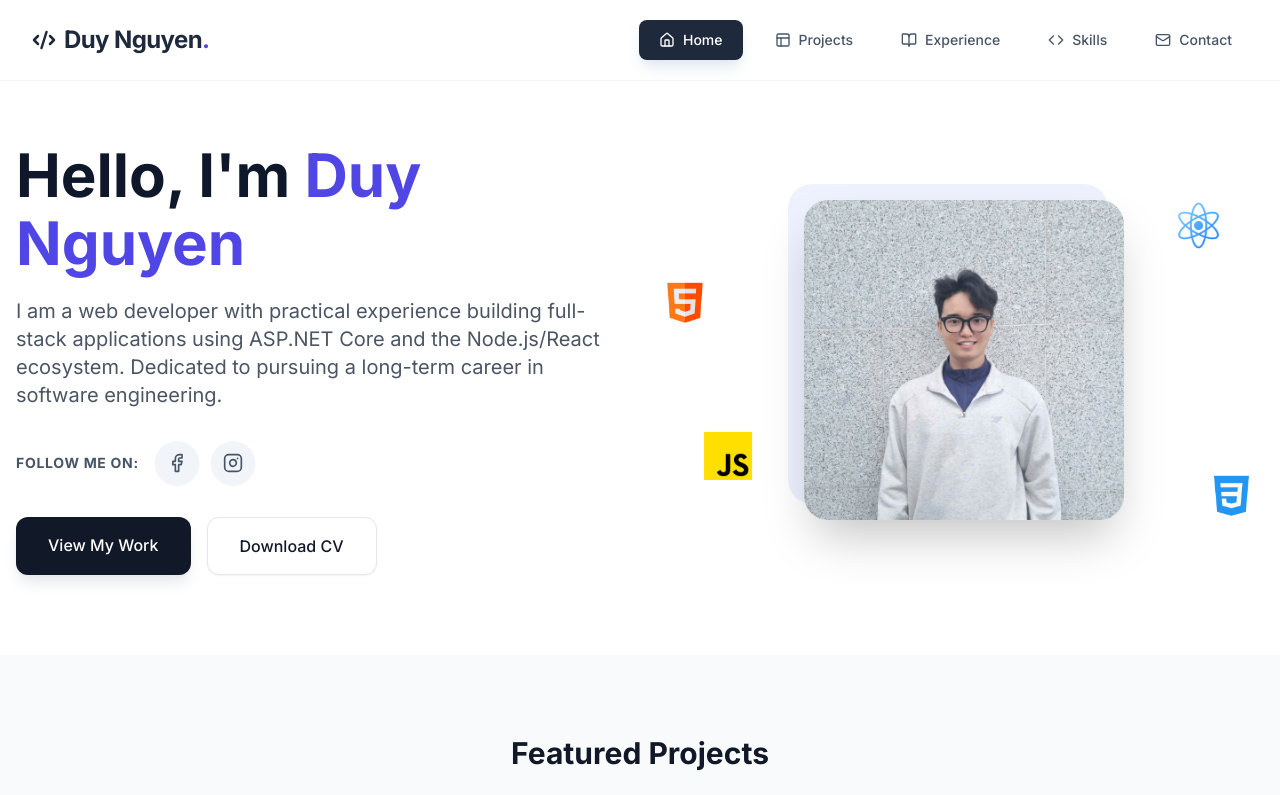
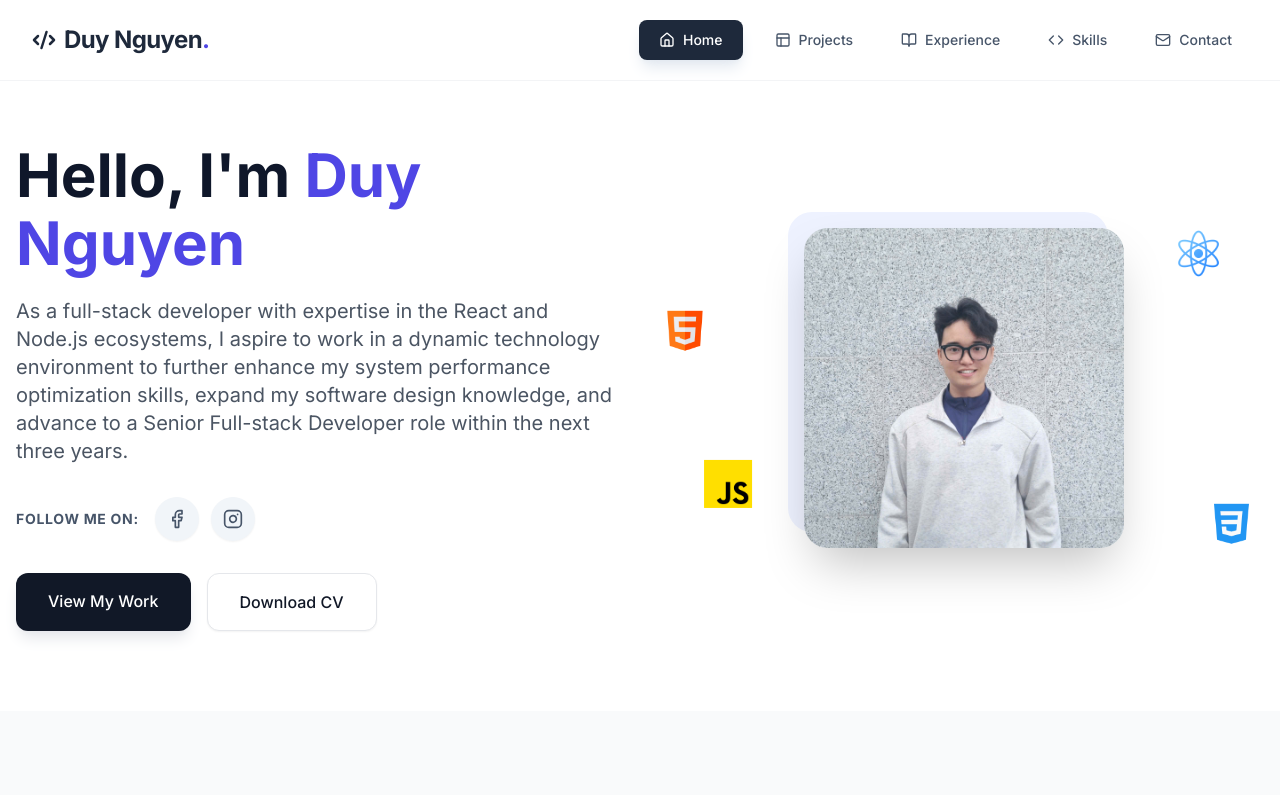
Before and after one commit to DUYN3630/duynguyen-portfolio, a React (Vite) app: page / in a window 1280 px wide. Shown: the top 795 px of the page. Built offline with nearby package versions, Linux system fonts and the light colour scheme; no server answers.

Commit message:
update cv

```diff
--- a/src/App.jsx
+++ b/src/App.jsx
@@ -318,7 +318,7 @@ const App = () => {
                     <span className="typing-cursor"></span>
                 </h1>
                 <p className="text-xl text-gray-600 mb-8 max-w-2xl">
-                    I am a web developer with practical experience building full-stack applications using ASP.NET Core and the Node.js/React ecosystem. Dedicated to pursuing a long-term career in software engineering.
+                    As a full-stack developer with expertise in the React and Node.js ecosystems, I aspire to work in a dynamic technology environment to further enhance my system performance optimization skills, expand my software design knowledge, and advance to a Senior Full-stack Developer role within the next three years.
                 </p>
 
                 <div className="flex items-center gap-4 mb-8 justify-center md:justify-start">
```
Also changed, not shown: 1 other file (tests, documents, lock files or other folders).
